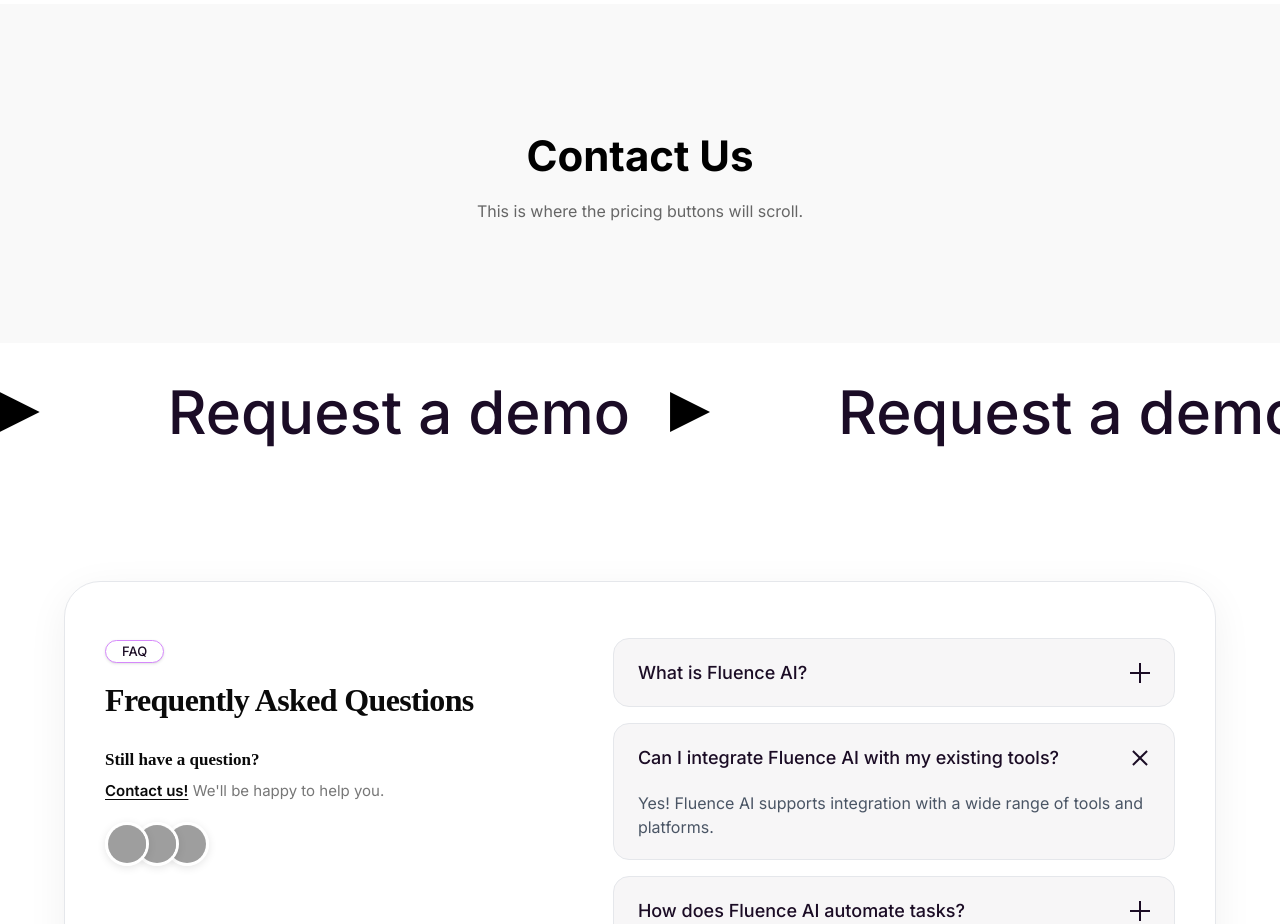
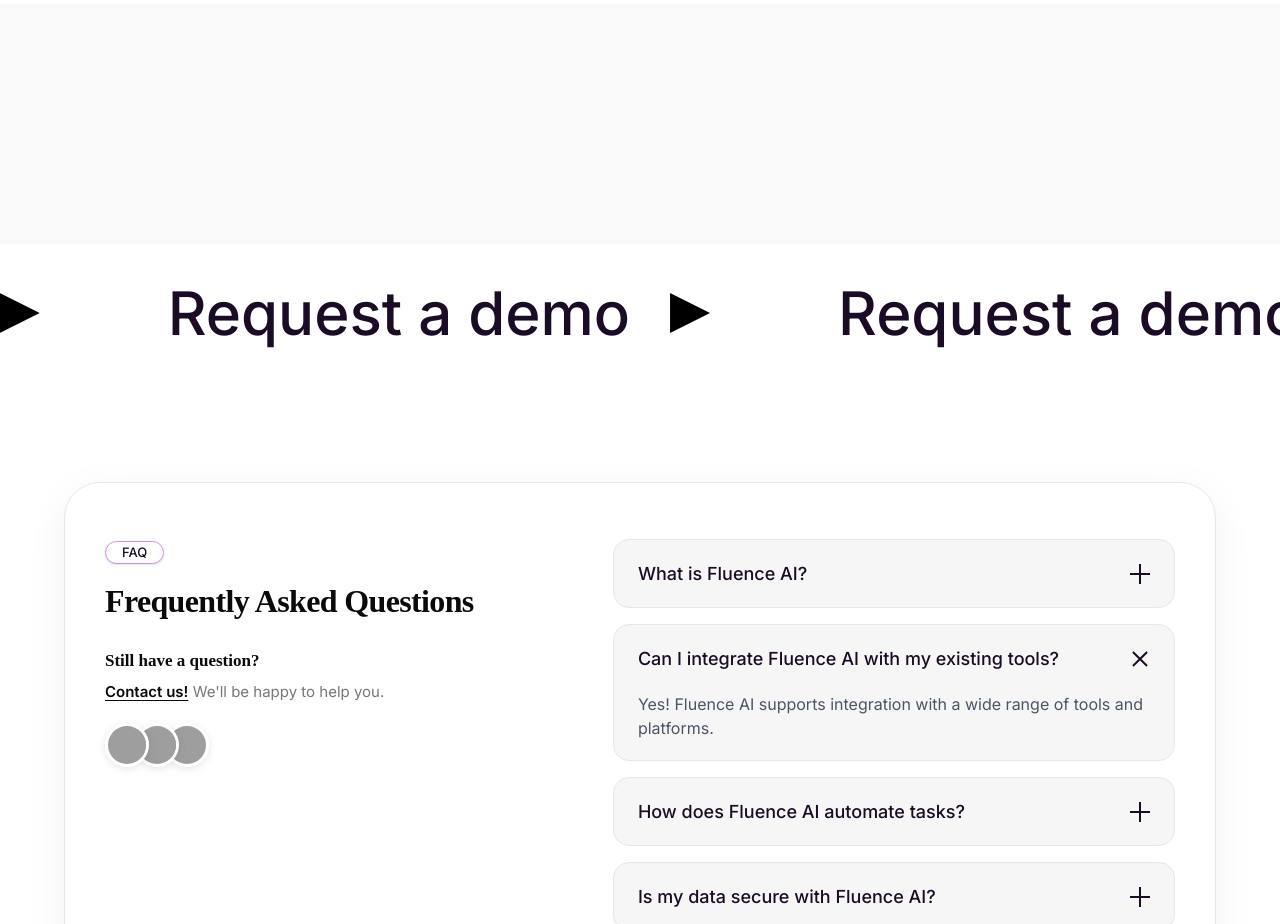
Before and after one commit to Varsha-SK000/fluence-website-clone, a React (Vite) app: page / in a window 1280 px wide. Shown: the part 9820-10744 px from the top of the page. Built offline with nearby package versions, Linux system fonts and the light colour scheme; grey boxes are pictures that could not be loaded.

Commit message:
pricing section chnages

```diff
--- a/src/components/Pricing.jsx
+++ b/src/components/Pricing.jsx
@@ -290,10 +290,6 @@
           textAlign: "center",
         }}
       >
-        <h2 style={{ fontSize: 42, fontWeight: 700 }}>Contact Us</h2>
-        <p style={{ marginTop: 12, color: "#666" }}>
-          This is where the pricing buttons will scroll.
-        </p>
       </section>
 
       {/* SMOOTH SCROLL */}
```
